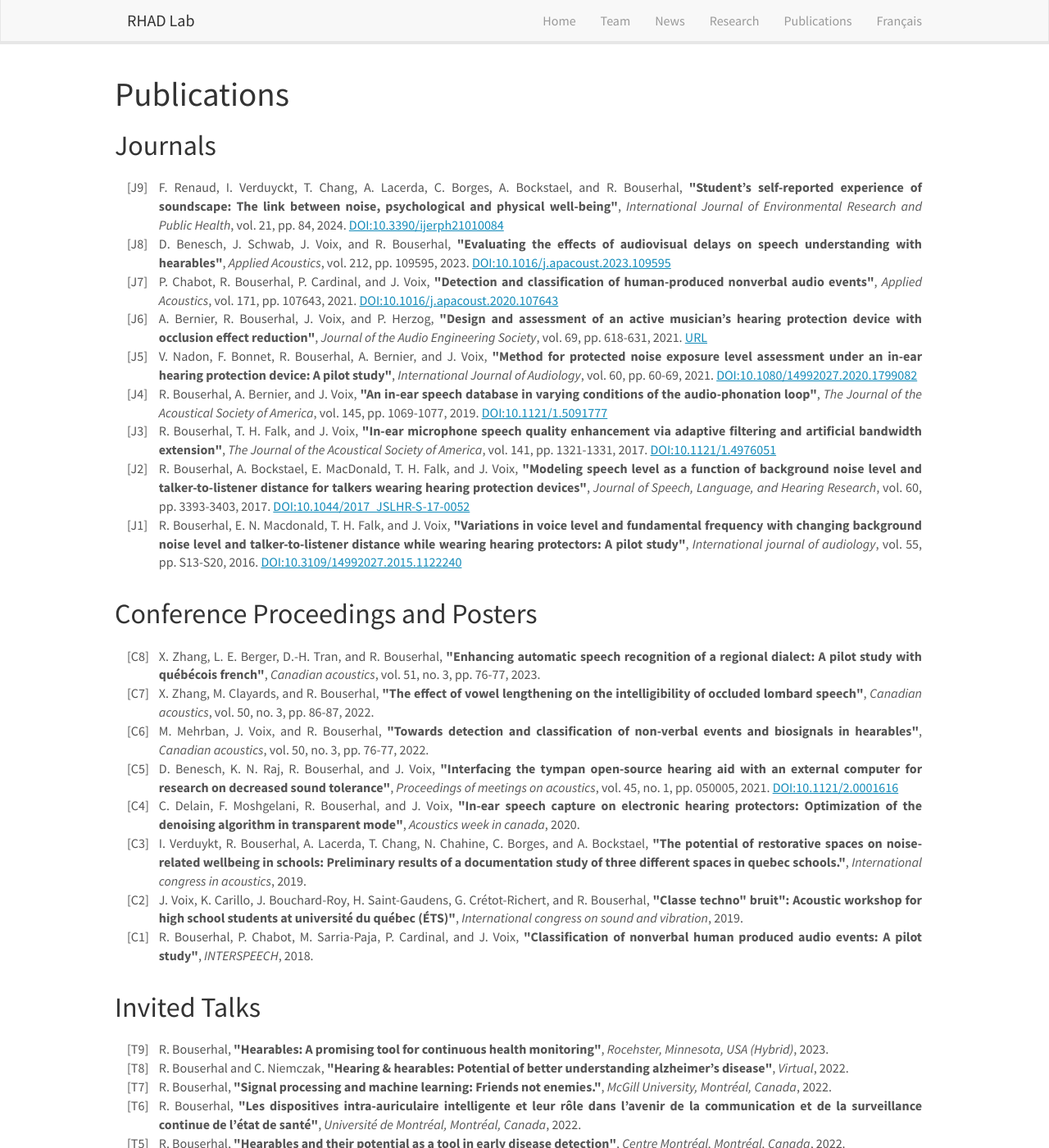
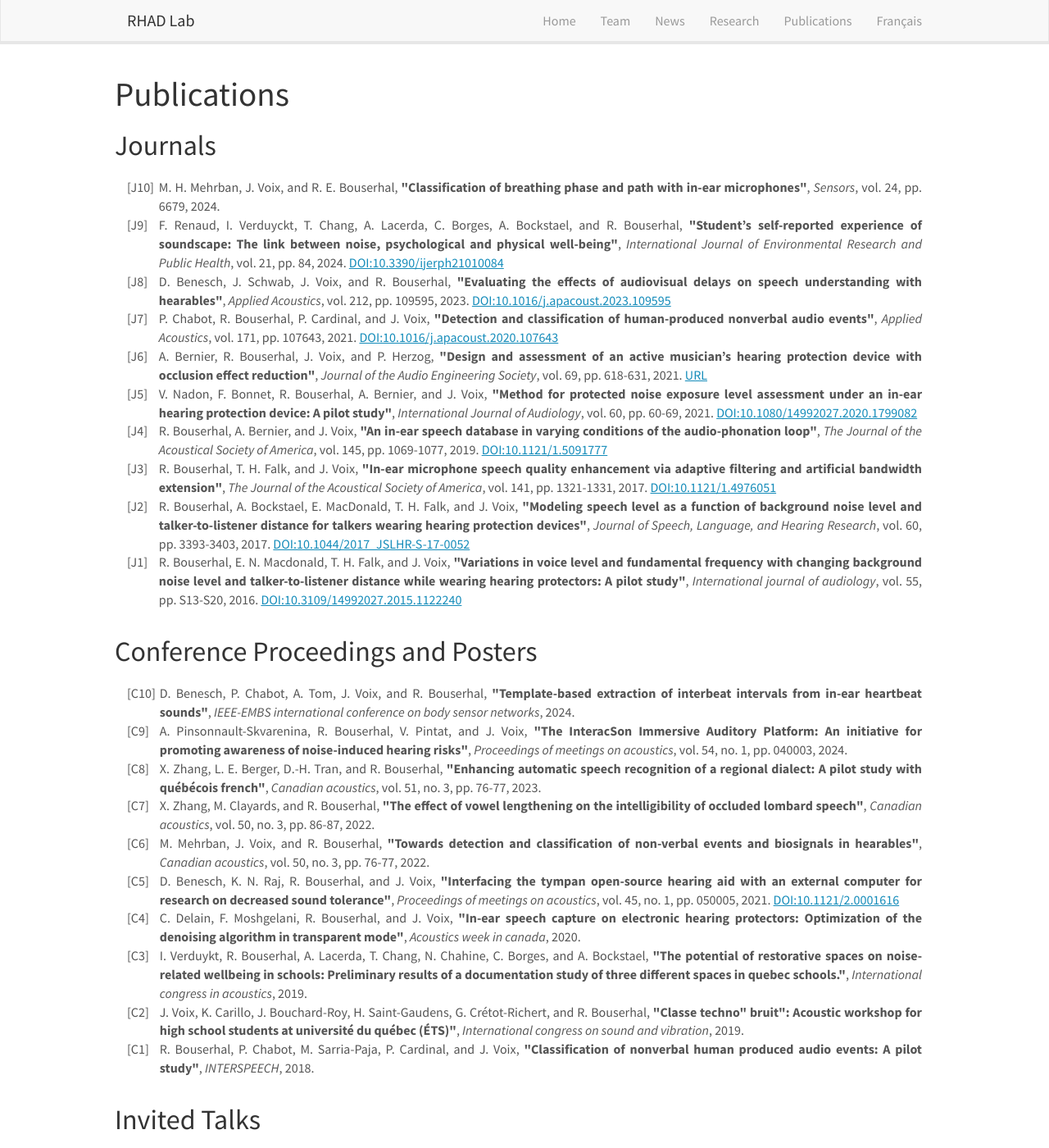
Before and after one commit to rhad-lab/rhad-lab.github.io, a Jekyll site: the page built from _pages/publications.html, in a window 1280 px wide and 1400 px high. Shown: the whole window at 82% size. Built offline with Jekyll 4.4.1, drawn with Linux system fonts in a browser that asks for light colours; nearby versions of some CDN libraries.

Commit message:
Updated conference and journal papers  Please enter the commit message for your changes. Lines starting

```diff
--- a/_data/publications.json
+++ b/_data/publications.json
@@ -1,4 +1,74 @@
 [
+  {
+    "author": [
+      {
+        "family": "Benesch",
+        "given": "Danielle"
+      },
+      {
+        "family": "Chabot",
+        "given": "Philippe"
+      },
+      {
+        "family": "Tom",
+        "given": "Ajin"
+      },
+      {
+        "family": "Voix",
+        "given": "Jérémie"
+      },
+      {
+        "family": "Bouserhal",
+        "given": "Rachel"
+      }
+    ],
+    "container-title": "IEEE-EMBS international conference on body sensor networks",
+    "id": "Benesch2024",
+    "issued": {
+      "date-parts": [
+        [
+          2024
+        ]
+      ]
+    },
+    "title": "Template-based extraction of interbeat intervals from in-ear heartbeat sounds",
+    "type": "paper-conference"
+  },
+  {
+    "author": [
+      {
+        "family": "Pinsonnault-Skvarenina",
+        "given": "Alexis"
+      },
+      {
+        "family": "Bouserhal",
+        "given": "Rachel"
+      },
+      {
+        "family": "Pintat",
+        "given": "Valentin"
+      },
+      {
+        "family": "Voix",
+        "given": "Jérémie"
+      }
+    ],
+    "collection-number": "1",
+    "container-title": "Proceedings of meetings on acoustics",
+    "id": "SkvareninaPOMA",
+    "issued": {
+      "date-parts": [
+        [
+          2024,
+          8
+        ]
+      ]
+    },
+    "page": "040003",
+    "title": "The InteracSon Immersive Auditory Platform: An initiative for promoting awareness of noise-induced hearing risks",
+    "type": "paper-conference",
+    "volume": "54"
+  },
   {
     "author": [
       {
@@ -285,6 +355,37 @@
     "title": "Classification of nonverbal human produced audio events: A pilot study",
     "title-short": "Classification of nonverbal human produced audio events",
     "type": "paper-conference"
+  },
+  {
+    "author": [
+      {
+        "family": "Mehrban",
+        "given": "Malahat HK"
+      },
+      {
+        "family": "Voix",
+        "given": "Jérémie"
+      },
+      {
+        "family": "Bouserhal",
+        "given": "Rachel E"
+      }
+    ],
+    "container-title": "Sensors",
+    "id": "mehrban2024classification",
+    "issue": "20",
+    "issued": {
+      "date-parts": [
+        [
+          2024
+        ]
+      ]
+    },
+    "page": "6679",
+    "publisher": "MDPI",
+    "title": "Classification of breathing phase and path with in-ear microphones",
+    "type": "article-journal",
+    "volume": "24"
   },
   {
     "DOI": "10.3390/ijerph21010084",
```
Also changed, not shown: References/conferences.bib (+19 -0 lines), References/journals.bib (+10 -0 lines).
